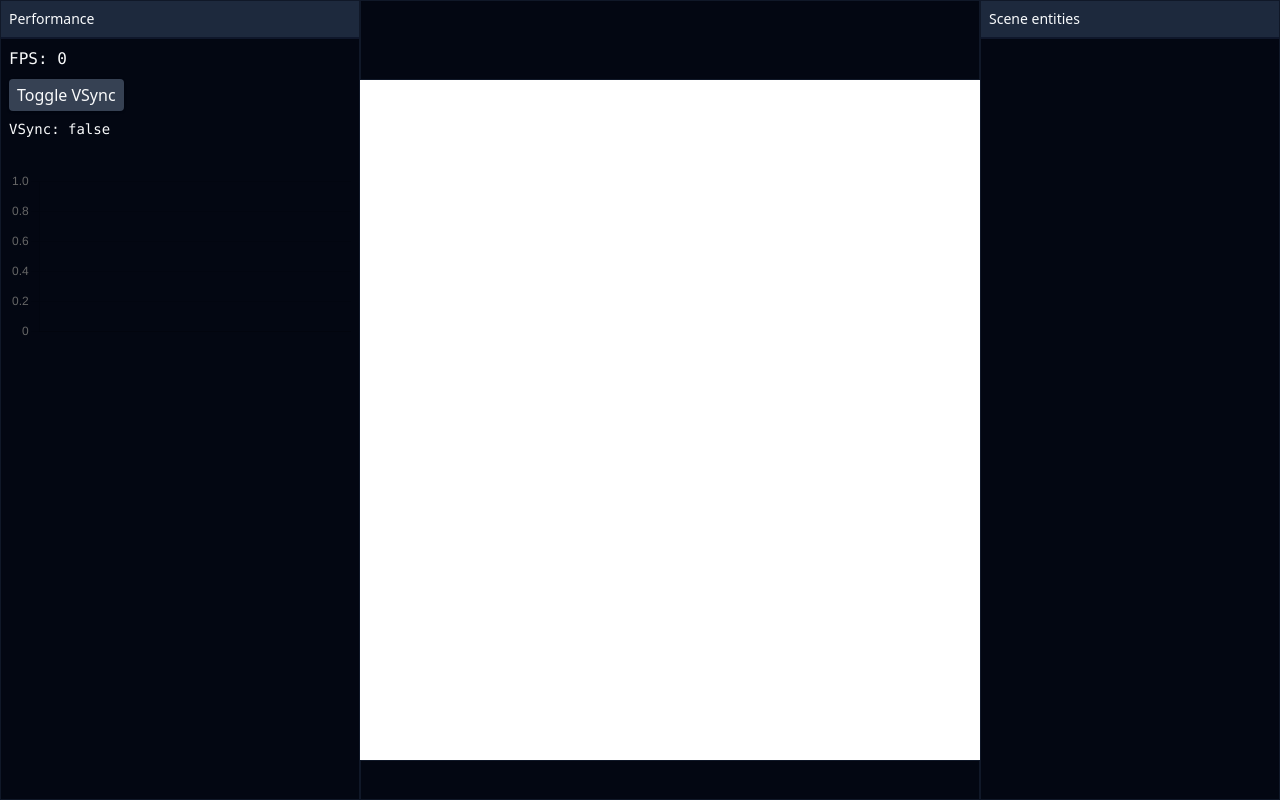
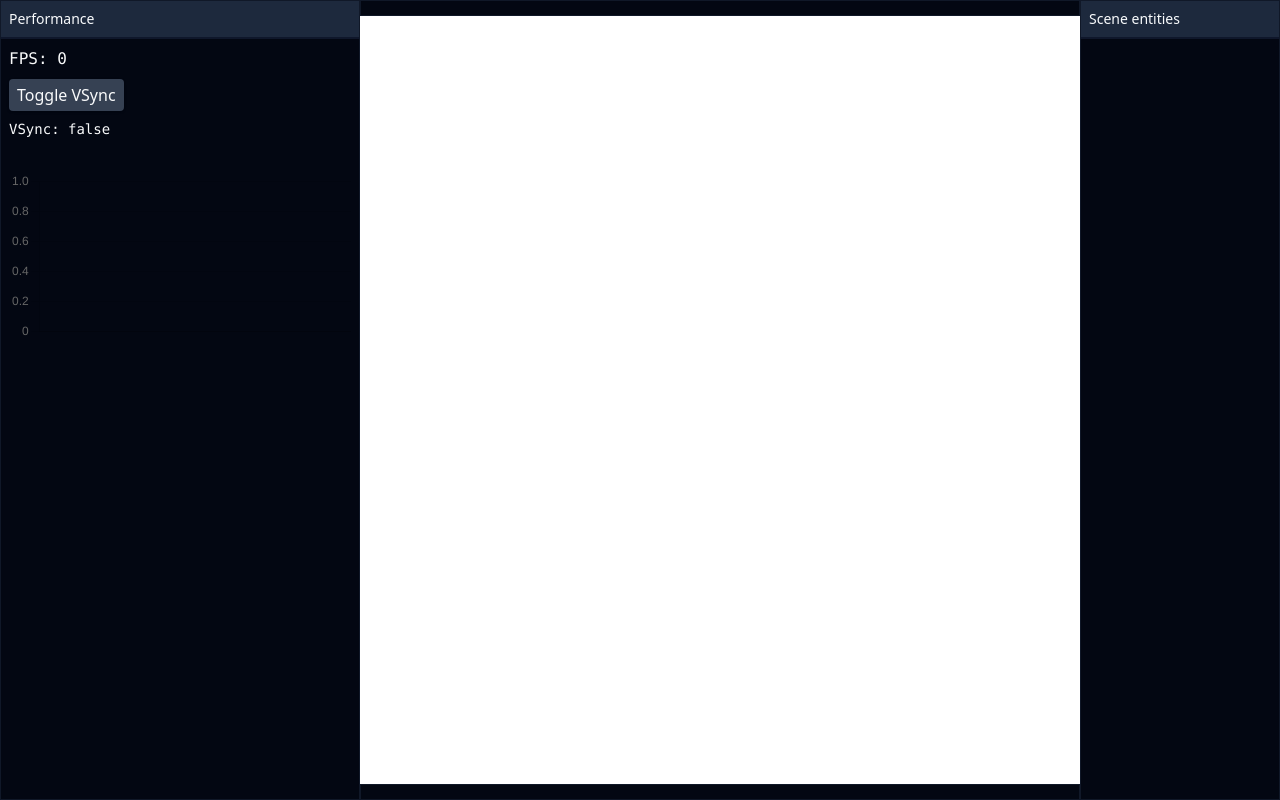
Before and after one commit to AlexDicy/DicyEngine, a Vue app in the folder ui/: page / in a window 1280 px wide. Built offline with nearby package versions, Linux system fonts and the light colour scheme.

Commit message:
Update default window dimensions

```diff
--- a/ui/src/views/HomeView.vue
+++ b/ui/src/views/HomeView.vue
@@ -14,12 +14,12 @@ import SceneTreeWindow from '@/windows/SceneTreeWindow.vue';
     </Resizable>
     <div class="column content-main">
       <div class="column-contents">
-        <Resizable direction="vertical" resizer-location="bottom" :defaultHeight="80" :minHeight="80" class="window"></Resizable>
+        <Resizable direction="vertical" resizer-location="bottom" :defaultHeight="16" :minHeight="16" class="window"></Resizable>
         <ViewportWindow class="content-main" />
-        <Resizable direction="vertical" resizer-location="top" :defaultHeight="40" :minHeight="40" class="window"></Resizable>
+        <Resizable direction="vertical" resizer-location="top" :defaultHeight="16" :minHeight="16" class="window"></Resizable>
       </div>
     </div>
-    <Resizable class="column window" direction="horizontal" resizer-location="left" :defaultWidth="300" :minWidth="100">
+    <Resizable class="column window" direction="horizontal" resizer-location="left" :defaultWidth="200" :minWidth="100">
       <div class="column-contents">
         <Resizable class="column" direction="vertical" resizer-location="bottom" :defaultHeight="320" :minHeight="100">
           <div class="column-contents">
```
